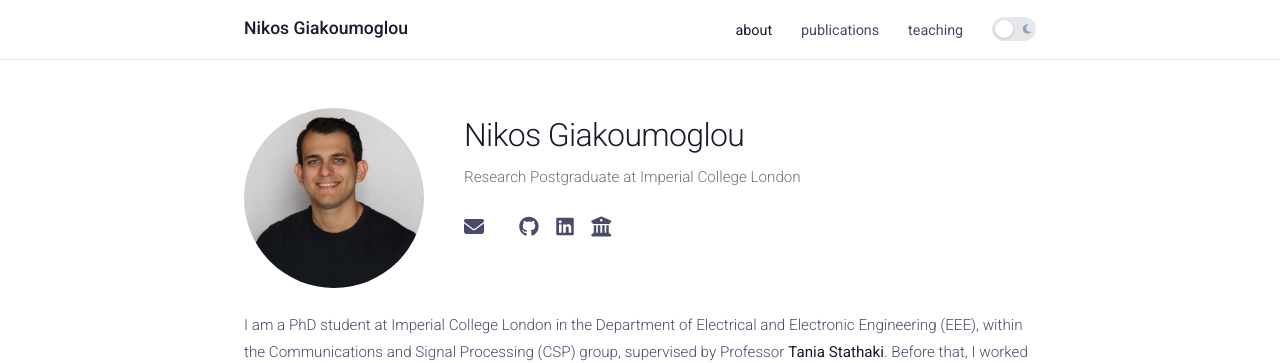
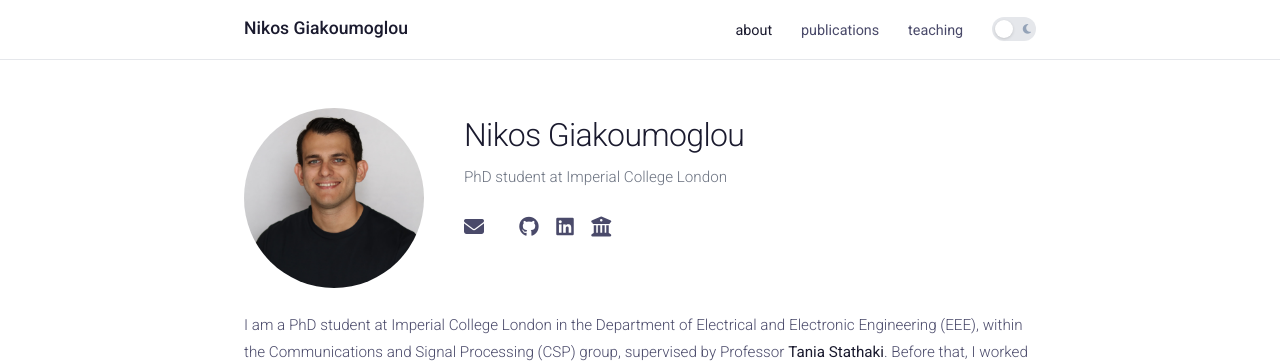
Before and after one commit to giakoumoglou/giakoumoglou.github.io, a Jekyll site: the page built from index.html, in a window 1280 px wide and 1089 px high. Shown: the top 363 px of the window. Built offline with Jekyll 4.4.1, drawn with Linux system fonts in a browser that asks for light colours; a style sheet for code colours, icons or effects is not loaded.

Commit message:
Update profile.yml

```diff
--- a/_data/profile.yml
+++ b/_data/profile.yml
@@ -1,7 +1,7 @@
 name: Nikos Giakoumoglou
 photo: nikos.jpg
 
-subtitle: 'Research Postgraduate at [Imperial College London](https://profiles.imperial.ac.uk/n.giakoumoglou23/about)'
+subtitle: 'PhD student at [Imperial College London](https://profiles.imperial.ac.uk/n.giakoumoglou23/about)'
 
 bio: >
   I am a PhD student at Imperial College London in the Department of Electrical
```
